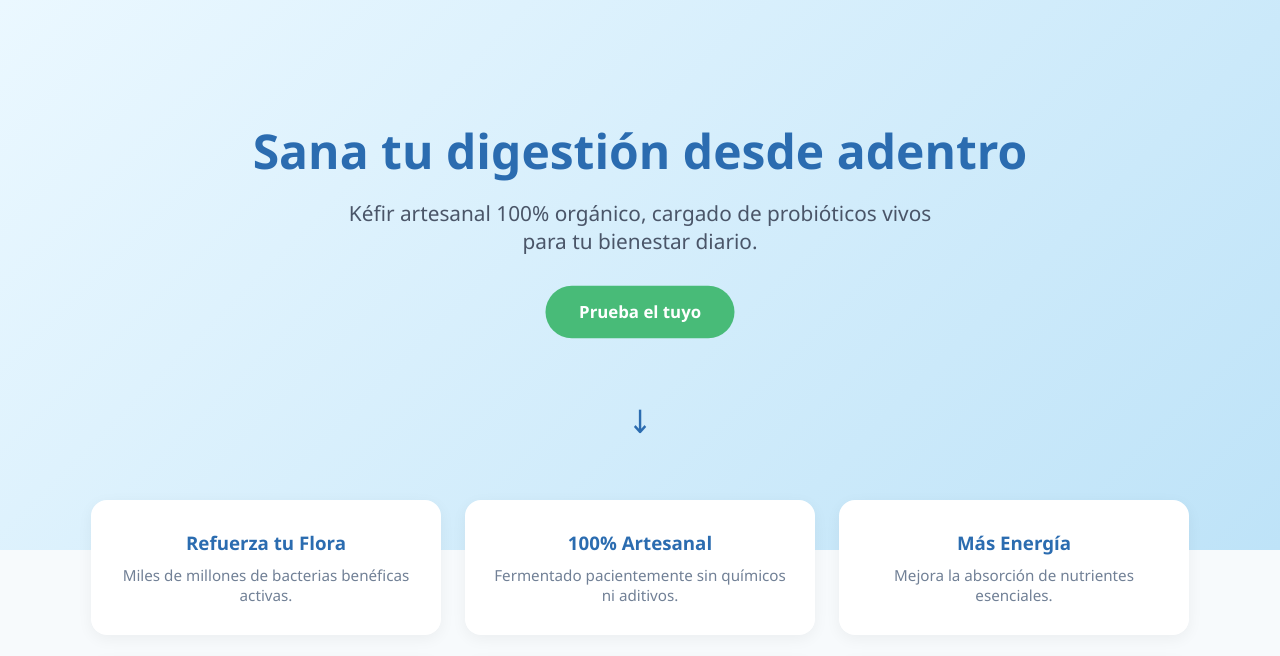
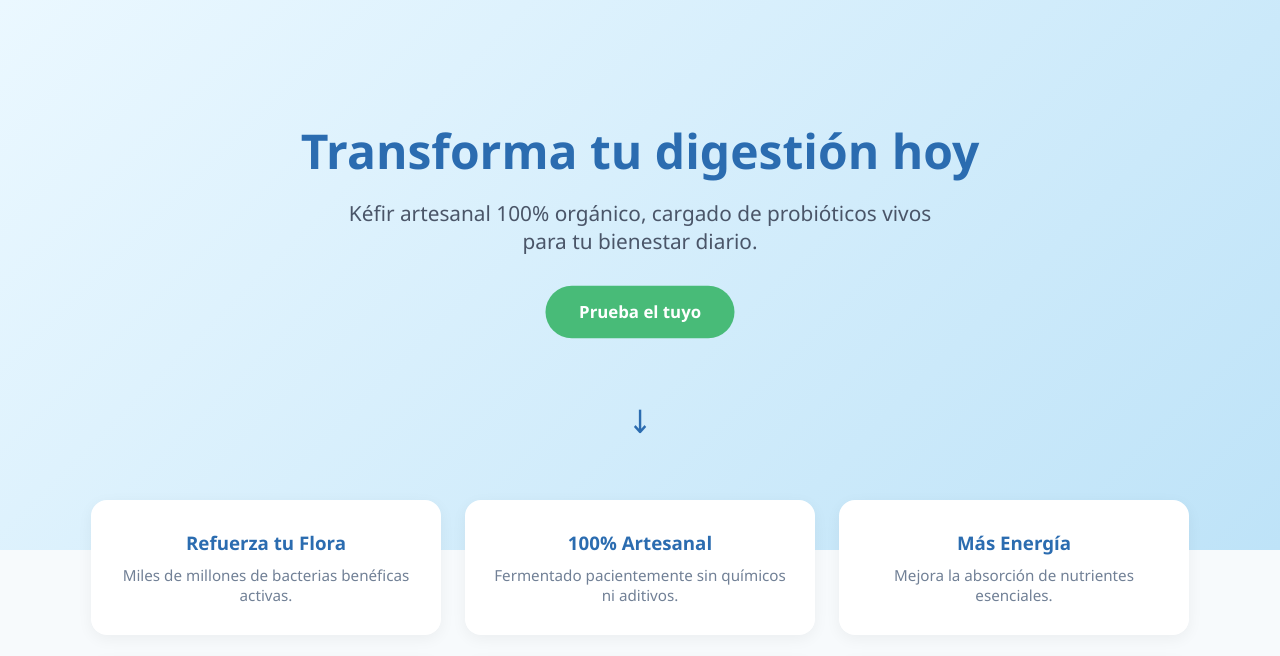
Before and after one commit to JoshYJX/kefir-vital-landing, a plain HTML site: page index.html in a window 1280 px wide. Shown: the part 98-754 px from the top of the page. Drawn offline with Linux system fonts and the light colour scheme.

Commit message:
feat: nuevo titular (propuesta A)

```diff
--- a/index.html
+++ b/index.html
@@ -25,7 +25,7 @@
     <!-- Sección Hero -->
 
     <header class="hero">
-        <h1 class="titulo">Sana tu digestión desde adentro</h1>
+        <h1 class="titulo">Transforma tu digestión hoy</h1>
         <p class="subtitulo">Kéfir artesanal 100% orgánico, cargado de probióticos vivos para tu bienestar diario.</p>
         <a href="#" class="cta">Prueba el tuyo</a>
 
```
